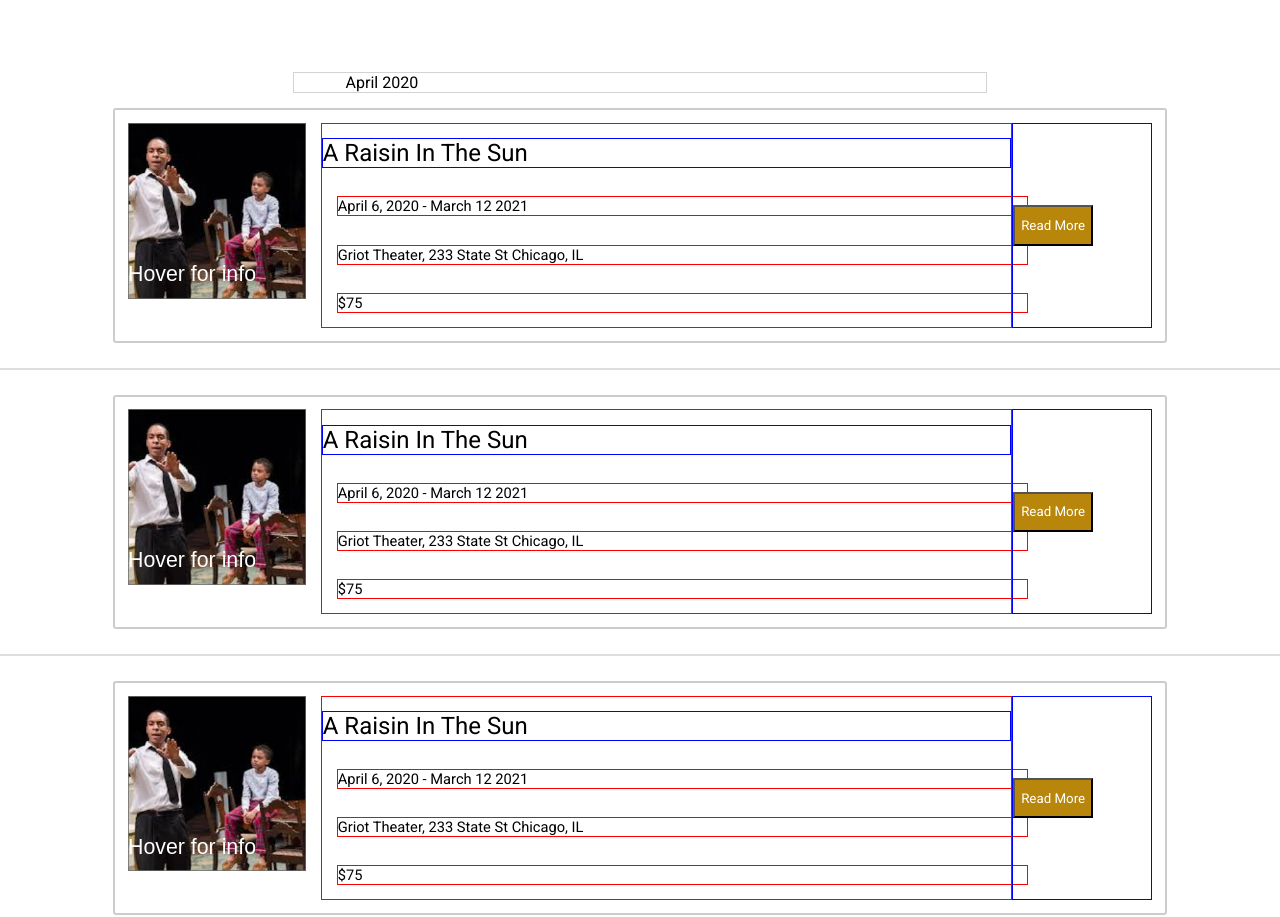
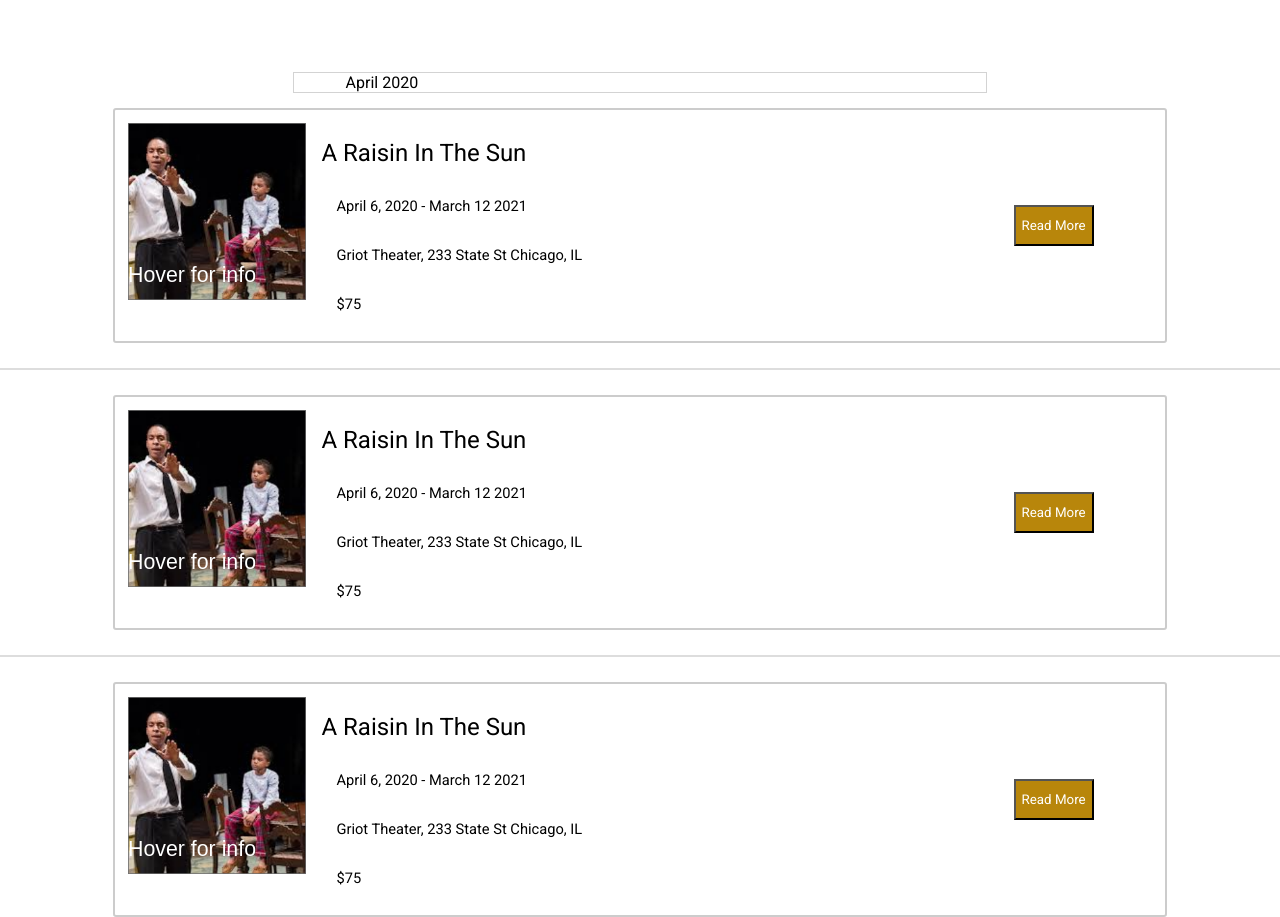
Before and after one commit to devmorra/Griot-Theater, a plain HTML site: page index.html in a window 1280 px wide. Shown: the part 1040-1957 px from the top of the page. Drawn offline with Linux system fonts and the light colour scheme.

Commit message:
removed debug outlines

```diff
--- a/style.css
+++ b/style.css
@@ -146,7 +146,7 @@ body{
 
 
 .playInfo{
-    border: 1px solid red;
+    /* border: 1px solid red; */
     margin-left: 15px;
     width: 100%;
     font-size: 11pt;
@@ -156,7 +156,7 @@ body{
     text-align: left;
 }
 .playTitle{
-    border: 1px solid blue;
+    /* border: 1px solid blue; */
     font-size: 18pt;
 }
 .playSeparator{
@@ -168,7 +168,7 @@ body{
 }
 
 .readMoreFrame{
-    border: 1px solid blue;
+    /* border: 1px solid blue; */
     display: flex;
     align-items: center;
     /* border: 1px solid green; */
```
